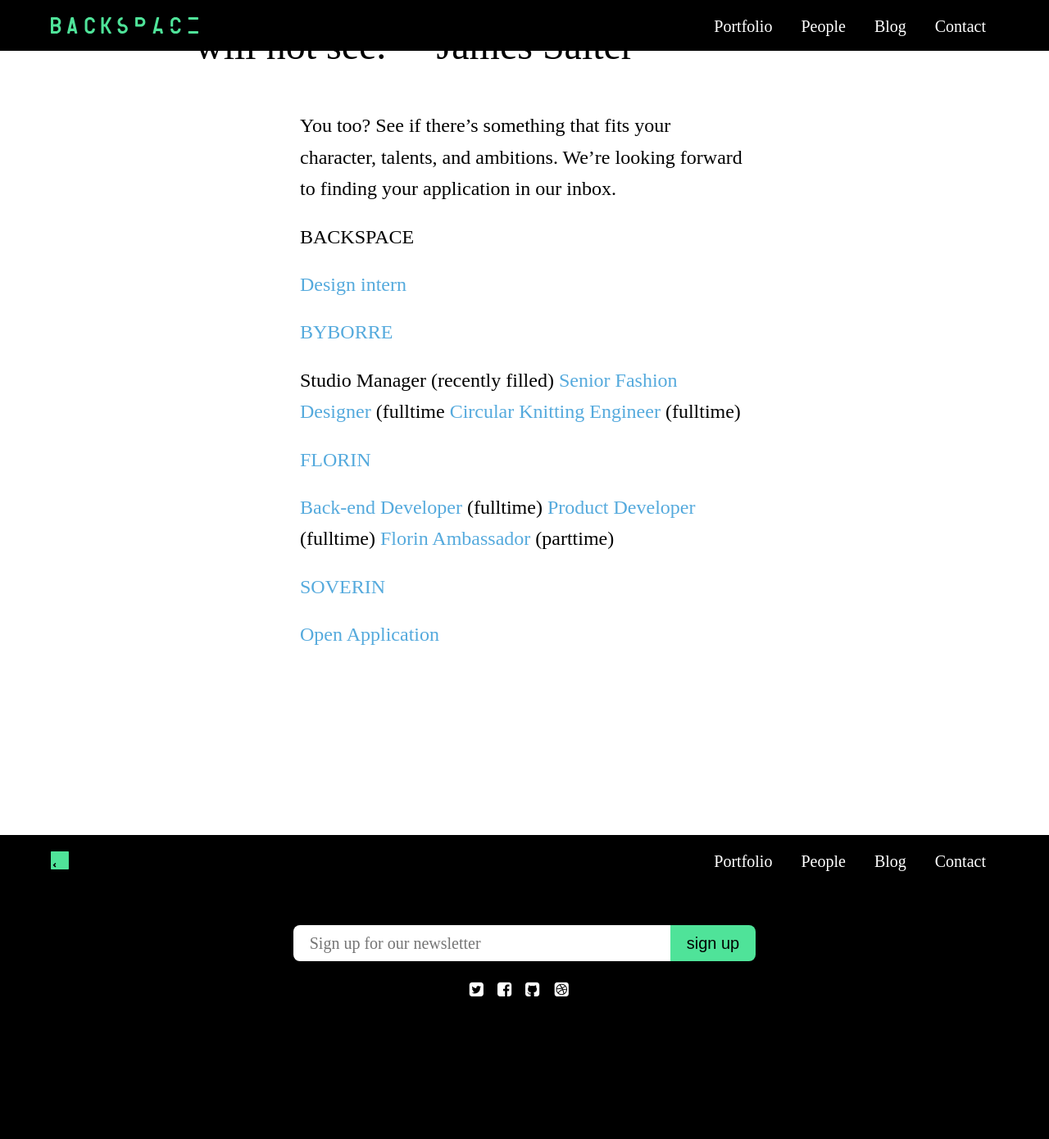
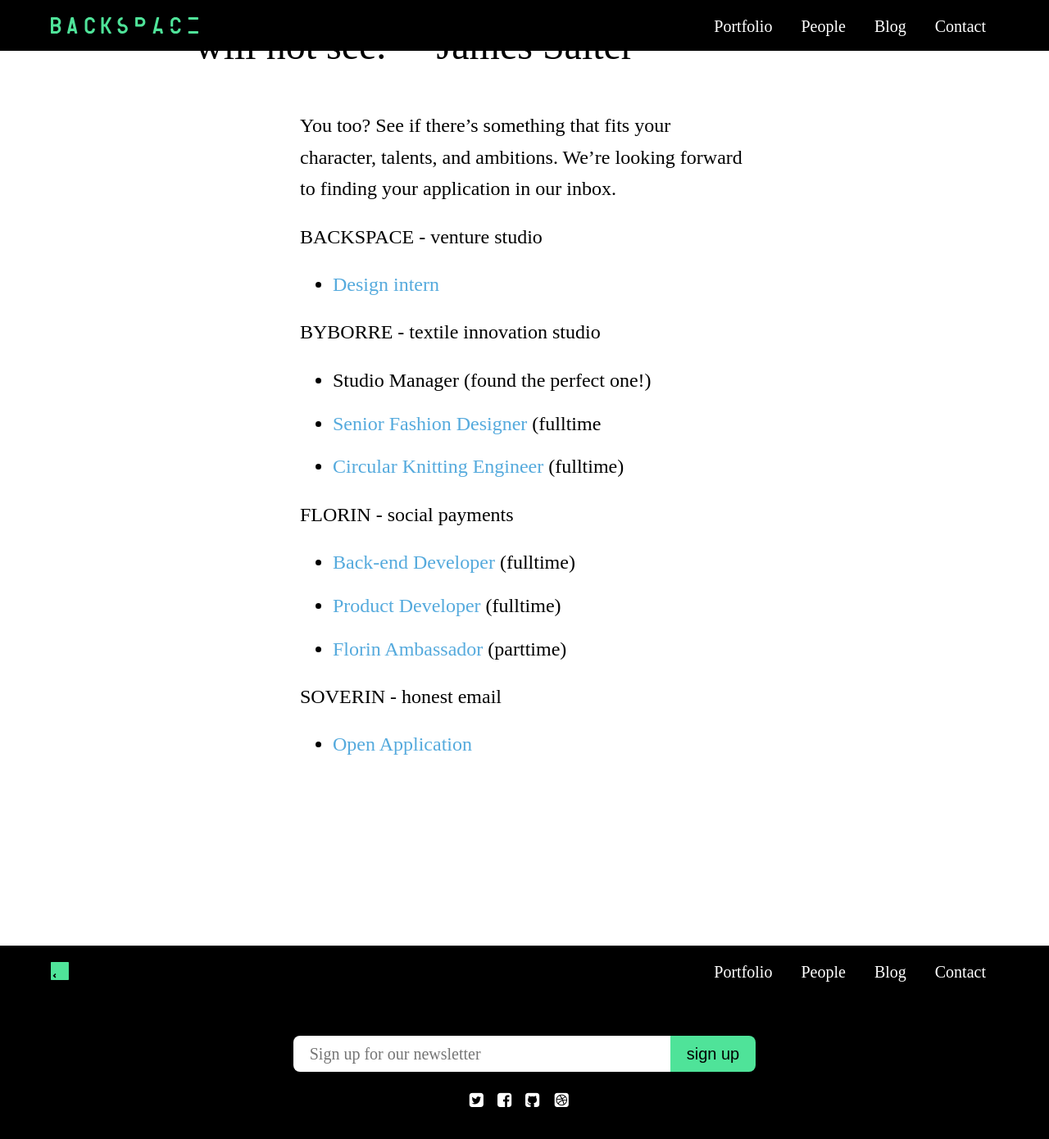
Before and after one commit to backspacehq/backspacehq.github.io, a Jekyll site: the page built from _posts/2016-10-04-work-with-us.markdown, in a window 1280 px wide and 1400 px high, scrolled down 964 px. Shown: the top 1390 px of the window at 82% size. Built offline with Jekyll 4.4.1, drawn with Linux system fonts in a browser that asks for light colours; comment, search, counter and statistics services are not loaded; before the commit the page ends 2229 px from its top, so only the background shows below that.

Commit message:
Updated Work With Us

```diff
--- a/_posts/2016-10-04-work-with-us.markdown
+++ b/_posts/2016-10-04-work-with-us.markdown
@@ -13,22 +13,22 @@
 
 You too? See if there's something that fits your character, talents, and ambitions. We're looking forward to finding your application in our inbox.
 
-BACKSPACE
+BACKSPACE - venture studio
 
-[Design intern](mailto: roy@backspace.studio)
+* [Design intern](mailto: roy@backspace.studio)
 
-[BYBORRE](http://byborre.com)
+BYBORRE - textile innovation studio
 
-Studio Manager (recently filled)
-[Senior Fashion Designer](https://byborre.homerun.co/senior-designer) (fulltime
-[Circular Knitting Engineer](https://byborre.homerun.co/circular-knitting-engineer-santoni) (fulltime)
+* Studio Manager (found the perfect one!)
+* [Senior Fashion Designer](https://byborre.homerun.co/senior-designer) (fulltime
+* [Circular Knitting Engineer](https://byborre.homerun.co/circular-knitting-engineer-santoni) (fulltime)
 
-[FLORIN](www.florinapp.com)
+FLORIN - social payments
 
-[Back-end Developer](http://jobs.florinapp.com/backend-developer) (fulltime)
-[Product Developer](http://jobs.florinapp.com/product-developer) (fulltime)
-[Florin Ambassador](http://florinapp.com/ambassadeur) (parttime)
+* [Back-end Developer](http://jobs.florinapp.com/backend-developer) (fulltime)
+* [Product Developer](http://jobs.florinapp.com/product-developer) (fulltime)
+* [Florin Ambassador](http://florinapp.com/ambassadeur) (parttime)
 
-[SOVERIN](www.soverin.net)
+SOVERIN - honest email
 
-[Open Application](mailto: diana@soverin.net)
+* [Open Application](mailto: diana@soverin.net)
```
